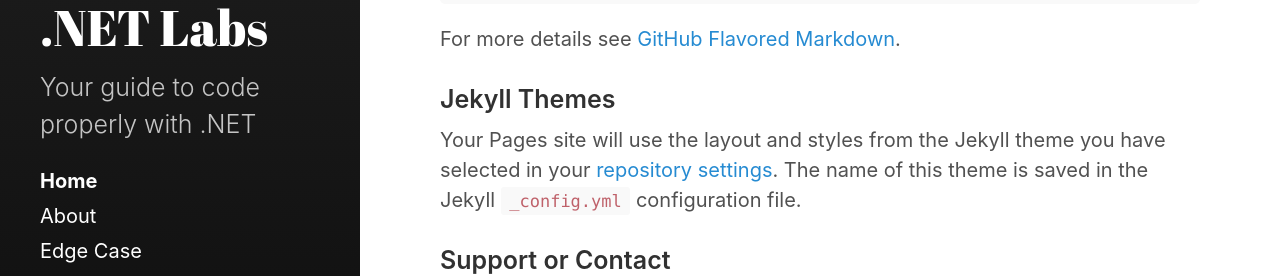
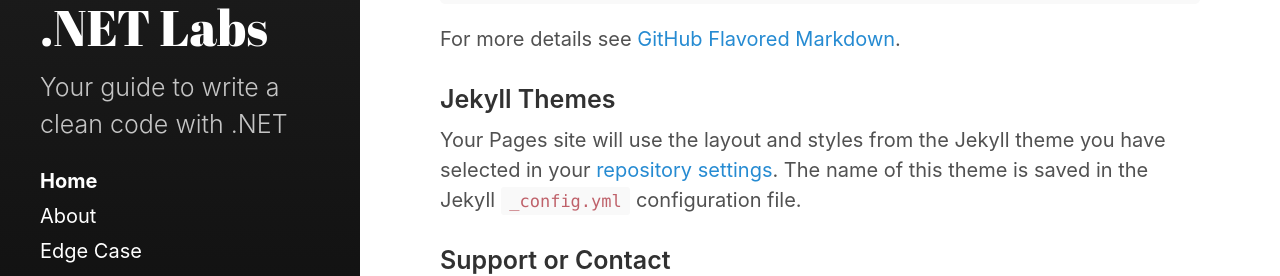
Before and after one commit to ahedfi/ahedfi.github.io, a Jekyll site: the page built from index.md, in a window 1280 px wide, cut to the strip 911-1187 px from the top of the page. Built offline with Jekyll 4.4.1, drawn with Linux system fonts in a browser that asks for light colours; our own code applies the rules of GitHub Pages for plain Markdown files; the list of posts is cut into pages by our own code.

Commit message:
update description

```diff
--- a/_config.yml
+++ b/_config.yml
@@ -7,7 +7,7 @@ remote_theme:     fongandrew/hydeout
 # Setup
 title:            .NET Labs
 tagline:          'A Jekyll theme'
-description:      'Your guide to code properly with .NET'
+description:      'Your guide to write a clean code with .NET'
 url:              https://fongandrew.github.io
 baseurl:          ''
                   # the optional subpath of your site, e.g. "/blog"
```
